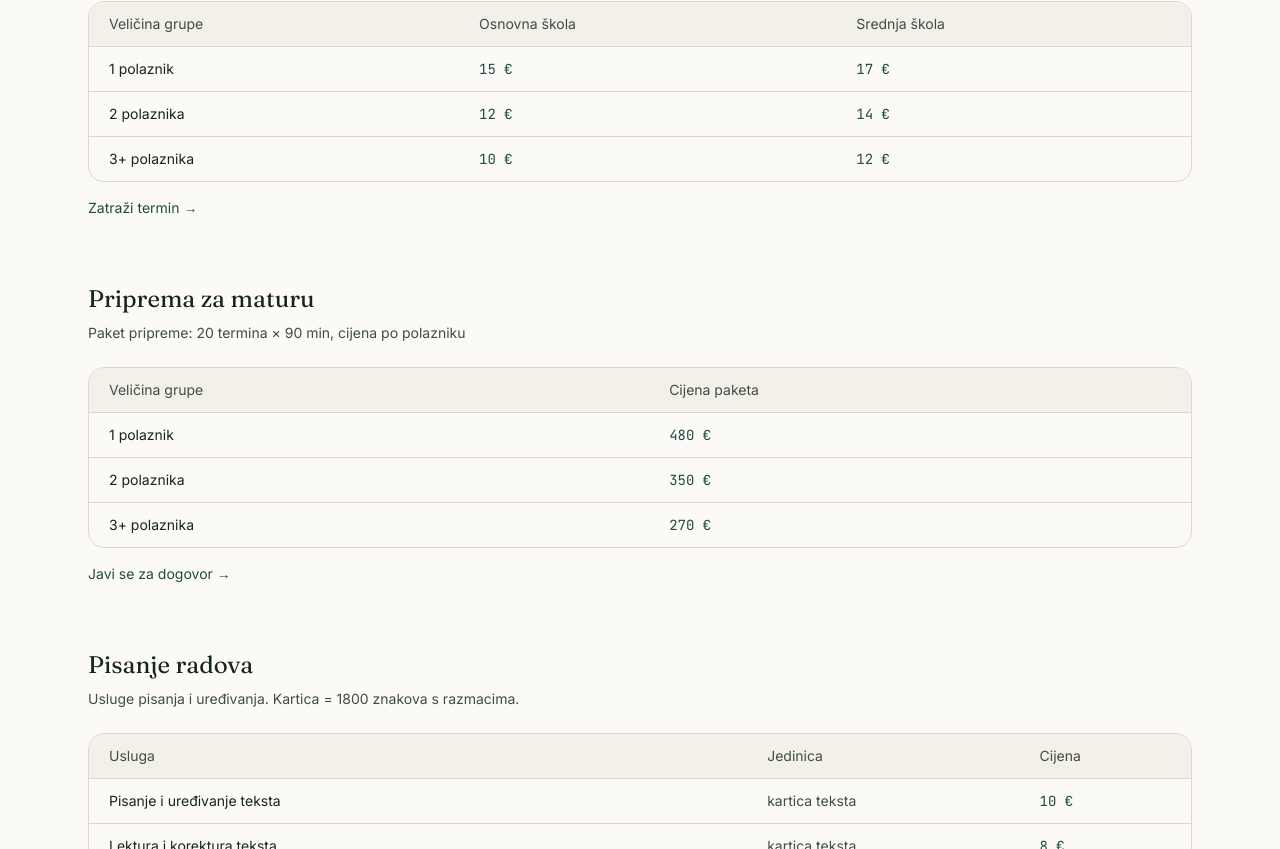
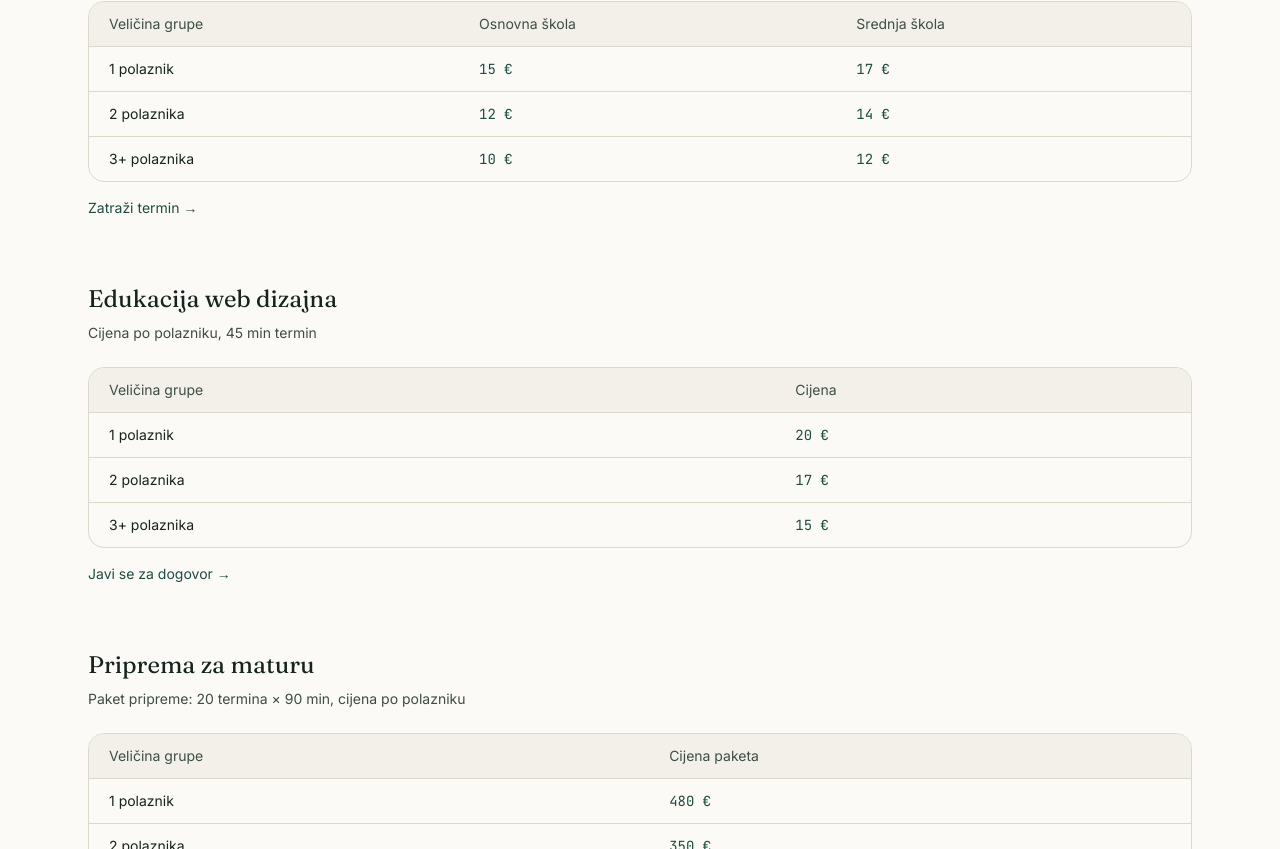
Before and after one commit to D0rina/dsc-studio, a Next.js app: page /cjenik in a window 1280 px wide. Shown: the part 488-1337 px from the top of the page. Built offline with nearby package versions, Linux system fonts and the light colour scheme.

Commit message:
Dodana edukacija iz web dizajna u cjenik

```diff
--- a/app/cjenik/page.tsx
+++ b/app/cjenik/page.tsx
@@ -12,6 +12,12 @@ const matura = [
   { grupa: "1 polaznik", cijena: "480 €" },
   { grupa: "2 polaznika", cijena: "350 €" },
   { grupa: "3+ polaznika", cijena: "270 €" },
+];
+
+const webDizajn = [
+  { grupa: "1 polaznik", cijena: "20 €" },
+  { grupa: "2 polaznika", cijena: "17 €" },
+  { grupa: "3+ polaznika", cijena: "15 €" },
 ];
 
 const tekstovi = [
@@ -75,7 +81,33 @@ export default function Cjenik() {
             Zatraži termin →
           </Link>
         </section>
-
+        <section className="mx-auto max-w-6xl px-6 pb-16">
+          <h2 className="text-2xl mb-2">Edukacija web dizajna</h2>
+          <p className="text-ink-soft text-sm mb-6">
+            Cijena po polazniku, 45 min termin
+          </p>
+          <div className="overflow-x-auto rounded-2xl border border-line">
+            <table className="w-full text-sm">
+              <thead>
+                <tr className="bg-paper-alt text-left">
+                  <th className="px-5 py-3 font-normal text-ink-soft">Veličina grupe</th>
+                  <th className="px-5 py-3 font-normal text-ink-soft">Cijena</th>
+                </tr>
+              </thead>
+              <tbody>
+                {webDizajn.map((row) => (
+                  <tr key={row.grupa} className="border-t border-line">
+                    <td className="px-5 py-3">{row.grupa}</td>
+                    <td className="px-5 py-3 mono text-forest">{row.cijena}</td>
+                  </tr>
+                ))}
+              </tbody>
+            </table>
+          </div>
+          <Link href="/kontakt" className="inline-block mt-4 text-sm text-forest hover:underline">
+            Javi se za dogovor →
+          </Link>
+        </section>
         <section className="mx-auto max-w-6xl px-6 pb-16">
           <h2 className="text-2xl mb-2">Priprema za maturu</h2>
           <p className="text-ink-soft text-sm mb-6">
```
